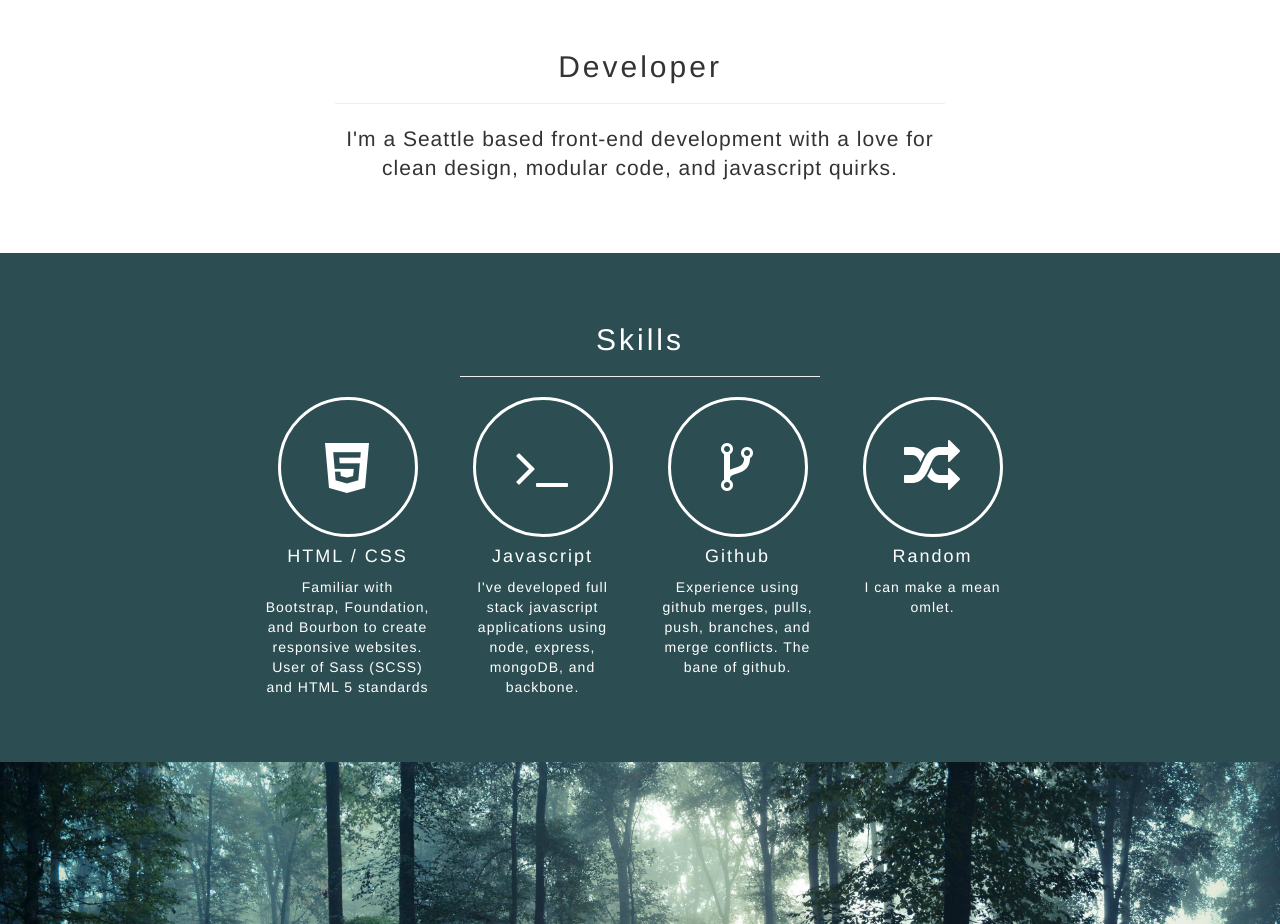
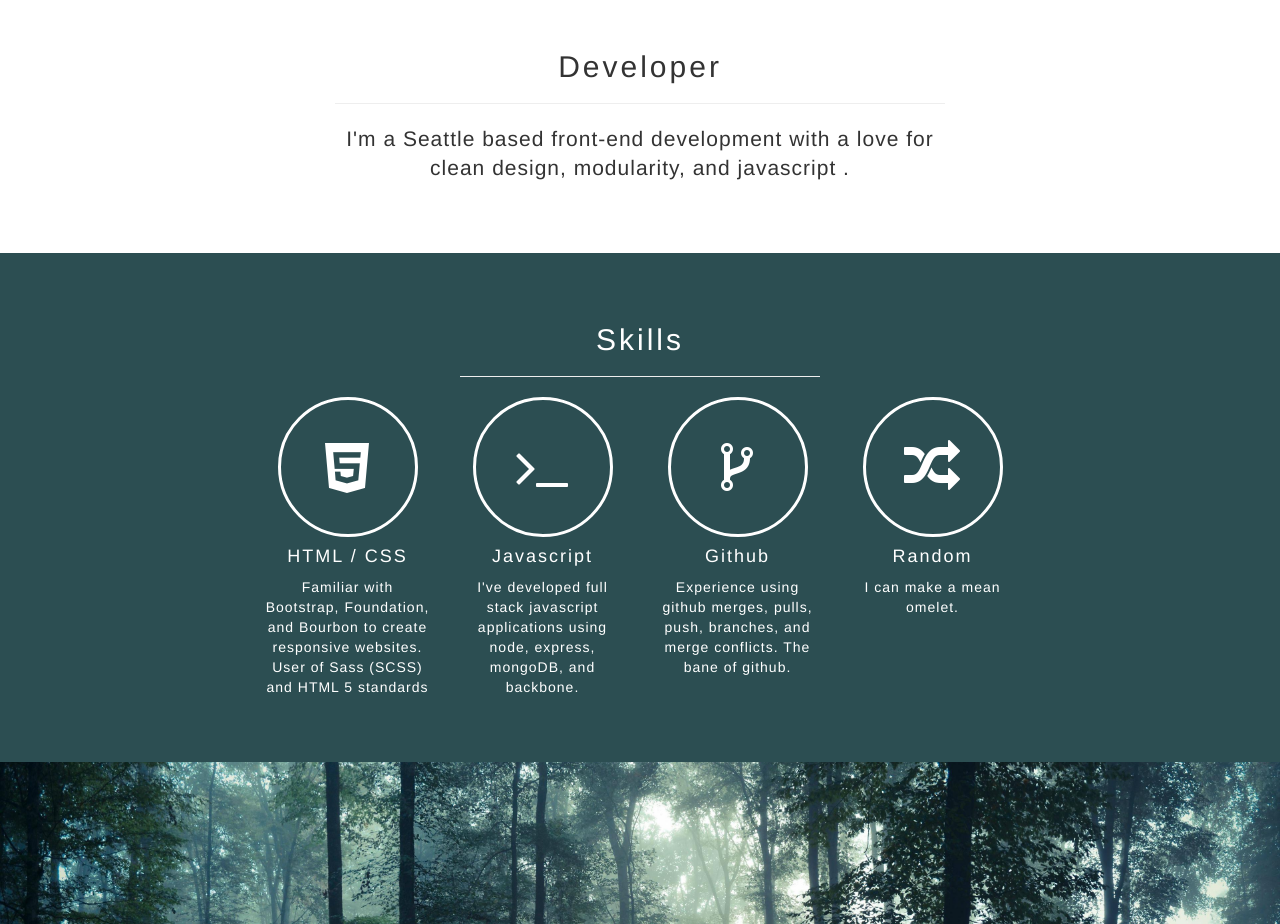
Before and after one commit to tyleriguchi/bootstrapped-portfolio, a website: page index.html in a window 1280 px wide. Shown: the part 820-1744 px from the top of the page. Drawn offline with Linux system fonts and the light colour scheme.

Commit message:
dokku proc

```diff
--- a/index.html
+++ b/index.html
@@ -47,7 +47,7 @@
             <h2>Developer</h2>
             <hr>
             <p class="lead">I'm a Seattle based front-end development with a
-              love for clean design, modular code, and javascript quirks.</p>
+              love for clean design, modularity, and javascript .</p>
           </div>
         </div>
       </div>
@@ -89,7 +89,7 @@
             <div class="skills-item">
               <i class="skills-icon fa fa-random"></i>
               <h4>Random</h4>
-              <p>I can make a mean omlet.</p>
+              <p>I can make a mean omelet.</p>
             </div>
           </div>
         </div>
@@ -204,8 +204,10 @@
     <script src="app/js/bootstrap.js"></script>
 
     <!-- Custom JavaScript for the Side Menu and Smooth Scrolling -->
+
     <script>
         $("#menu-close").click(function(e) {
+
             e.preventDefault();
             $("#sidebar-wrapper").toggleClass("active");
         });
@@ -216,6 +218,7 @@
             $("#sidebar-wrapper").toggleClass("active");
         });
     </script>
+
     <script>
       $(function() {
         $('a[href*=#]:not([href=#])').click(function() {
```
Also changed, not shown: 1 other file.
